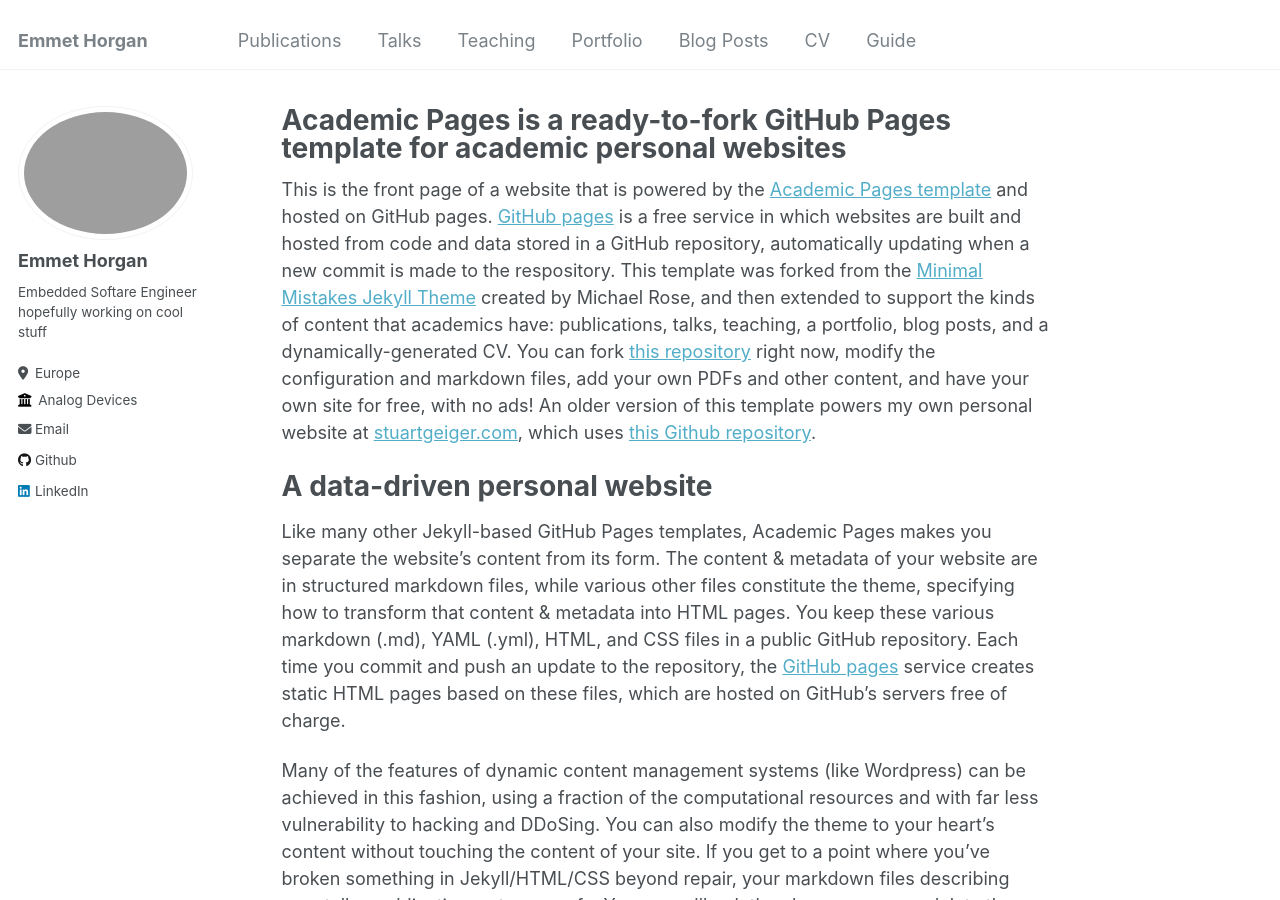
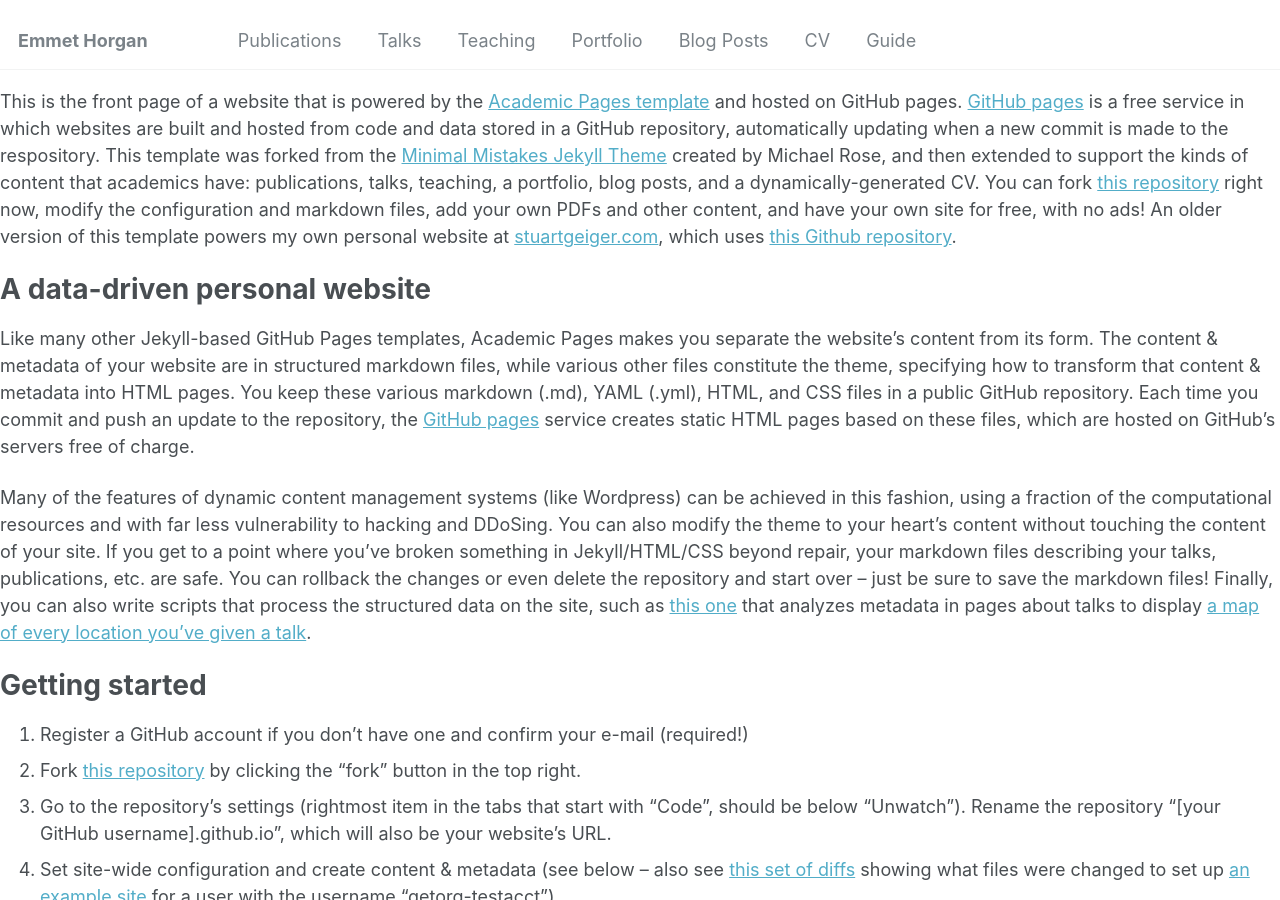
Before and after one commit to emmet-horgan/emmet-horgan.github.io, a Jekyll site: the page built from _pages/about.md, in a window 1280 px wide and 900 px high. Built offline with Jekyll 4.4.1, drawn with Linux system fonts in a browser that asks for light colours; our own code applies the rules of GitHub Pages for plain Markdown files; some of the changed lines change nothing that is shown.

Commit message:
Update site

```diff
--- a/_config.yml
+++ b/_config.yml
@@ -75,7 +75,7 @@
 
 
 # Site Settings
-teaser                   :  mountain-sticker.png # filename of teaser fallback teaser image placed in /images/, .e.g. "500x300.png"
+teaser                   : "mountain-sticker.png" # filename of teaser fallback teaser image placed in /images/, .e.g. "500x300.png"
 breadcrumbs              : false # true, false (default)
 words_per_minute         : 160
 future                   : true
@@ -201,16 +201,16 @@
 # Collections
 collections:
   teaching:
-    output: true
+    output: false
     permalink: /:collection/:path/
   publications:
-    output: true
+    output: false
     permalink: /:collection/:path/
   portfolio:
-    output: true
+    output: false
     permalink: /:collection/:path/
   talks:
-    output: true
+    output: false
     permalink: /:collection/:path/
 
 
@@ -228,47 +228,47 @@
       share: true
       related: true
   # _pages
-  - scope:
-      path: ""
-      type: pages
-    values:
-      layout: single
-      author_profile: true
-  # _teaching
-  #- scope:
-  #    path: ""
-  #    type: teaching
-  #  values:
-  #    layout: single
-  #    author_profile: true
-  #    share: true
-  #    comments: true
-  # _publications
-  #- scope:
-  #    path: ""
-  #    type: publications
-  #  values:
-  #    layout: single
-  #    author_profile: true
-  #    share: true
-  #    comments: true
-  ## _portfolio
-  #- scope:
-  #    path: ""
-  #    type: portfolio
-  #  values:
-  #    layout: single
-  #    author_profile: true
-  #    share: true
-  #    comment: true
-  ## _talks
-  #- scope:
-  #    path: ""
-  #    type: talks
-  #  values:
-  #    layout: talk
-  #    author_profile: true
-  #    share: true
+#  - scope:
+#      path: ""
+#      type: pages
+#    values:
+#      layout: single
+#      author_profile: true
+#  # _teaching
+#  - scope:
+#      path: ""
+#      type: teaching
+#    values:
+#      layout: single
+#      author_profile: true
+#      share: true
+#      comments: true
+#  # _publications
+#  - scope:
+#      path: ""
+#      type: publications
+#    values:
+#      layout: single
+#      author_profile: true
+#      share: true
+#      comments: true
+#  ## _portfolio
+#  - scope:
+#      path: ""
+#      type: portfolio
+#    values:
+#      layout: single
+#      author_profile: true
+#      share: true
+#      comment: true
+#  ## _talks
+#  - scope:
+#      path: ""
+#      type: talks
+#    values:
+#      layout: talk
+#      author_profile: true
+#      share: true
 
 
 # Sass/SCSS
```
